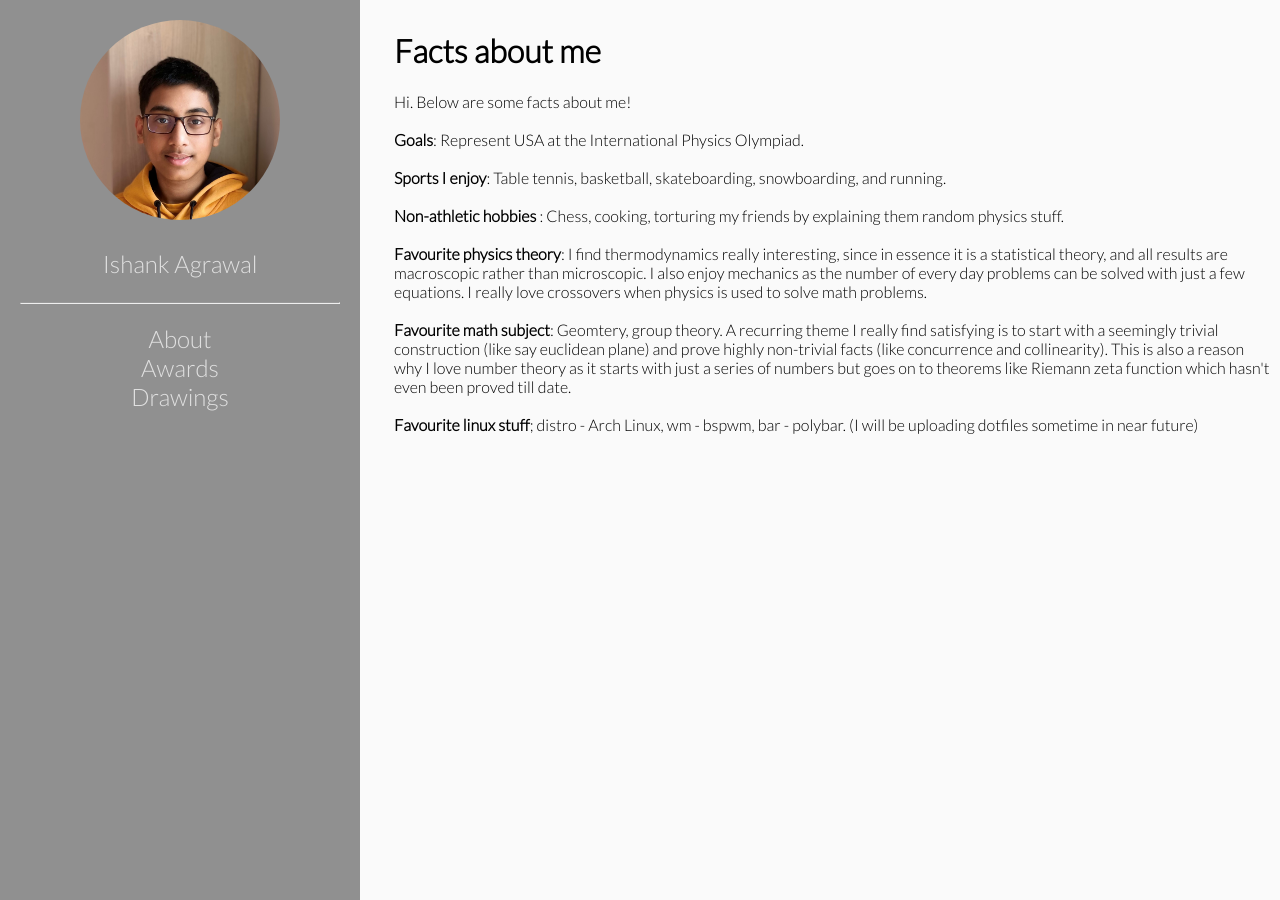
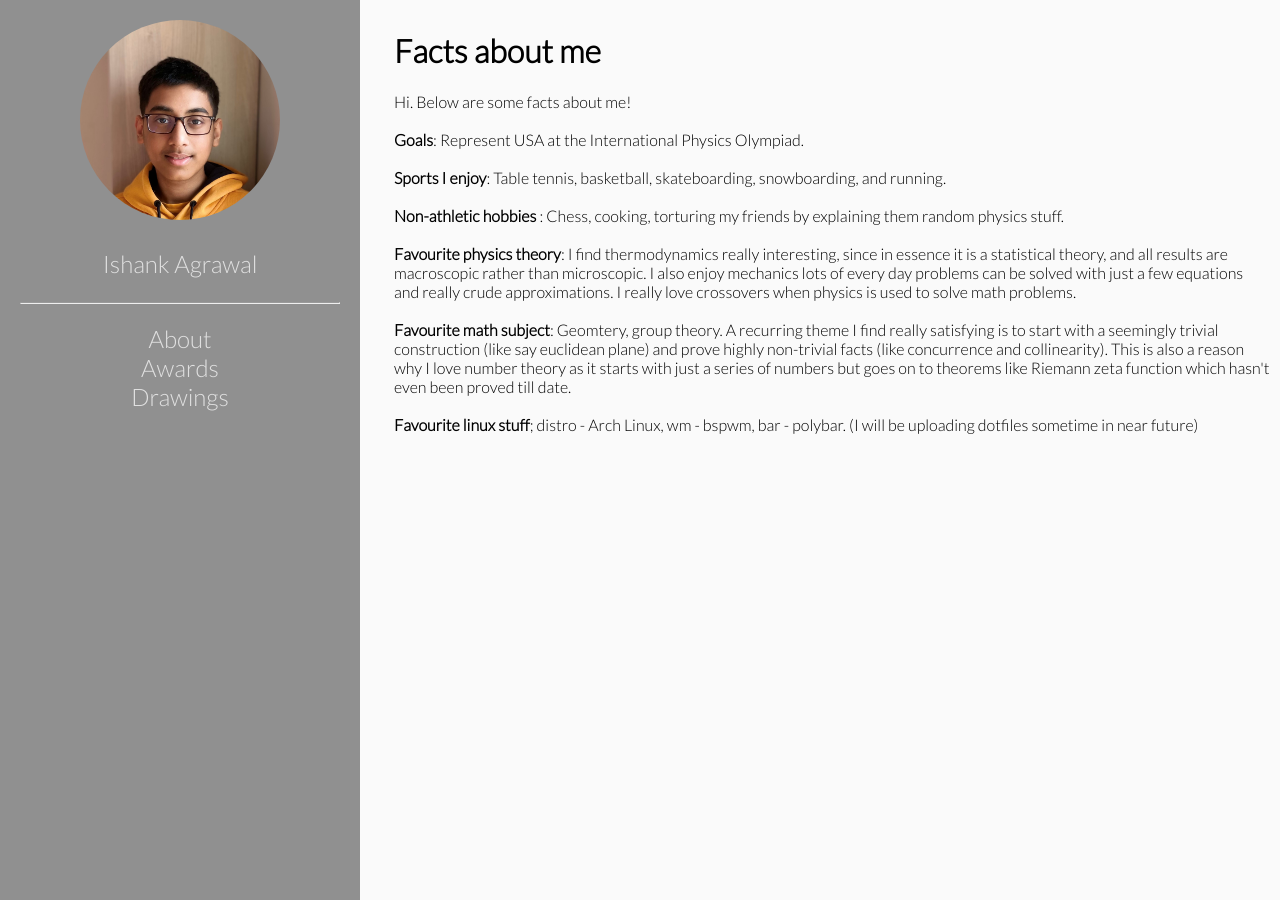
Before and after one commit to mathletema/mathletema.github.io, a Jekyll site: the page built from about.html, in a window 1280 px wide. Built offline with Jekyll 4.4.1, drawn with Linux system fonts in a browser that asks for light colours.

Commit message:
Update about.html

```diff
--- a/about.html
+++ b/about.html
@@ -13,10 +13,10 @@ Hi. Below are some facts about me!
 <b> Non-athletic hobbies </b>: Chess, cooking, torturing my friends by explaining them random physics stuff.
 <br> <br>
 <b>Favourite physics theory</b>: I find thermodynamics really interesting, since in essence it is a statistical theory, and all results are
-macroscopic rather than microscopic. I also enjoy mechanics as the number of every day problems can be solved
-with just a few equations. I really love crossovers when physics is used to solve math problems.
+macroscopic rather than microscopic. I also enjoy mechanics lots of every day problems can be solved
+with just a few equations and really crude approximations. I really love crossovers when physics is used to solve math problems.
 <br> <br>
-<b>Favourite math subject</b>: Geomtery, group theory. A recurring theme I really find satisfying is to
+<b>Favourite math subject</b>: Geomtery, group theory. A recurring theme I find really satisfying is to
 start with a seemingly trivial construction (like say euclidean plane) and prove highly non-trivial facts (like concurrence
 and collinearity). This is also a reason why I love number theory as it starts with just a series of numbers but goes
 on to theorems like Riemann zeta function which hasn't even been proved till date.
```
